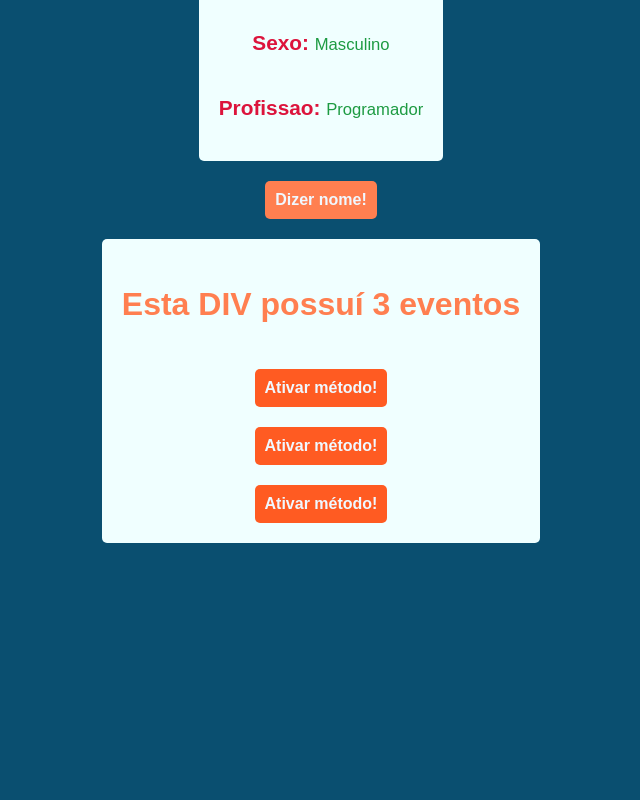
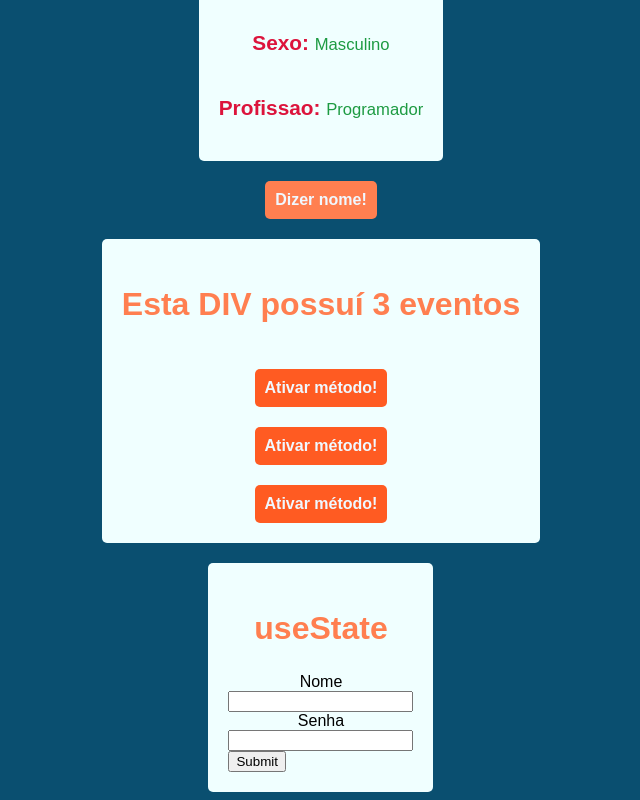
Before and after one commit to Rodrigobr2003/Estudo---React, a React (Create React App) app: page / in a window 1280 px wide. Shown: the part 400-1200 px from the top of the page, without its empty margins (319-959 px from the left). Before the commit the page ends 951 px from the top, so only its background shows below. Built offline with nearby package versions, Linux system fonts and the light colour scheme.

Commit message:
Adiciona metodo hook

```diff
--- a/src/App.js
+++ b/src/App.js
@@ -1,6 +1,8 @@
 import Pessoa from "./components/Pessoa";
 import DizerNome from "./components/DizerNome";
 import Eventos from "./components/Evento";
+import Hook from "./components/Hook";
+
 import "./App.css";
 
 function App() {
@@ -18,6 +20,8 @@ function App() {
       <DizerNome nome={"Rodrigo"} idade={20} sexo="Masculino" />
 
       <Eventos />
+
+      <Hook />
     </div>
   );
 }
--- a/src/components/Evento.js
+++ b/src/components/Evento.js
@@ -2,7 +2,7 @@ import Button from "./evento/Button";
 
 import styles from "../css/Evento.module.css";
 
-function Eventos(props) {
+function Eventos() {
   function metodo1() {
     alert("Este é o método 1!");
   }
--- /dev/null
+++ b/src/components/Hook.js
@@ -0,0 +1,34 @@
+import { useState } from "react";
+
+import styles from "../css/Evento.module.css";
+
+function Hook() {
+  function anunciar() {
+    alert(`O usuário ${nome} foi cadastrado com a senha ${senha}`);
+  }
+
+  const [nome, setName] = useState();
+  const [senha, setSenha] = useState();
+
+  return (
+    <div className={styles.box}>
+      <h2>useState</h2>
+
+      <form onSubmit={anunciar}>
+        <div>
+          <label>Nome</label>
+          <input onChange={(e) => setName(e.target.value)} type="text"></input>
+        </div>
+
+        <div>
+          <label>Senha</label>
+          <input onChange={(e) => setSenha(e.target.value)} type="text"></input>
+        </div>
+
+        <input type="submit"></input>
+      </form>
+    </div>
+  );
+}
+
+export default Hook;
```
